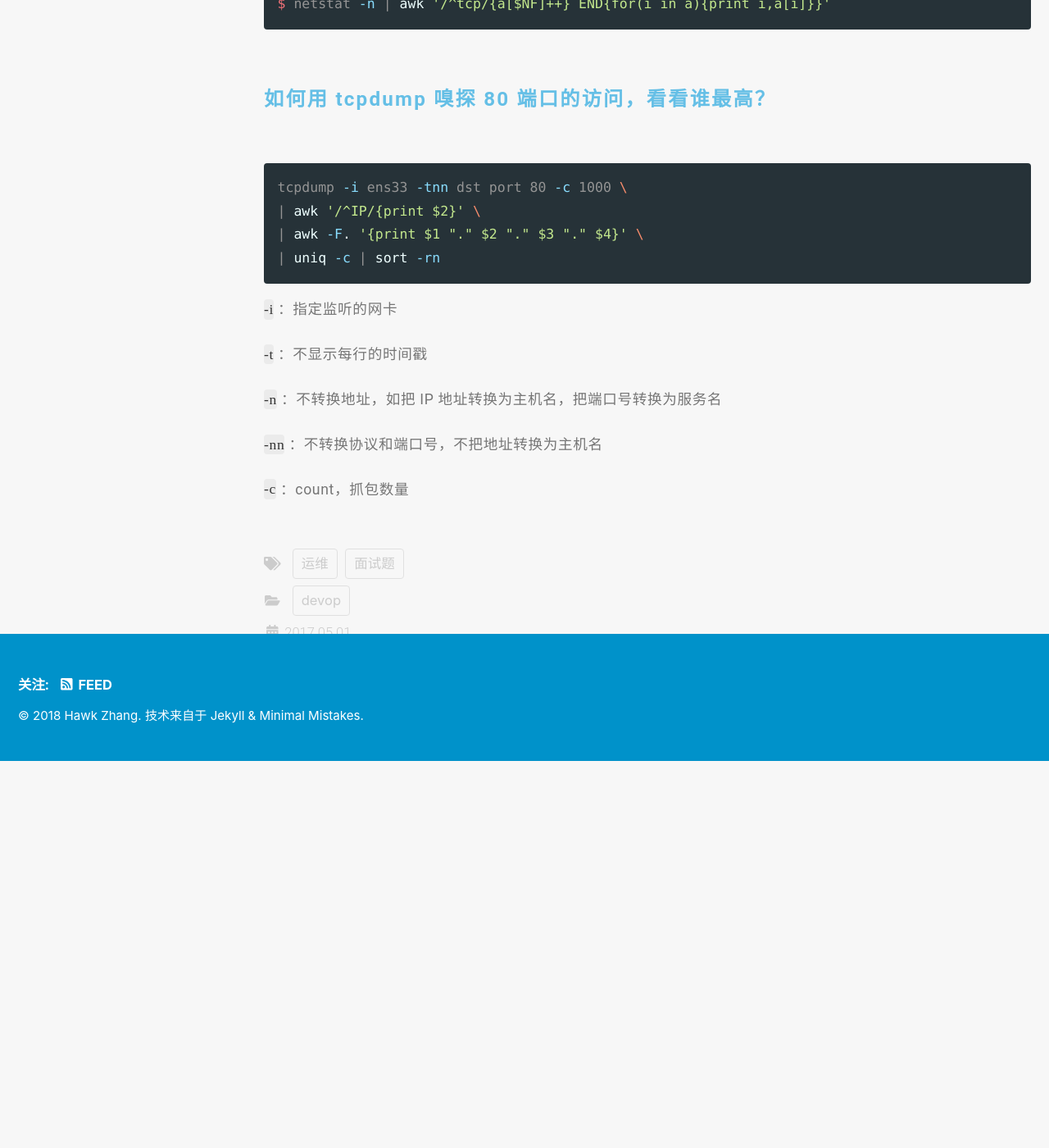
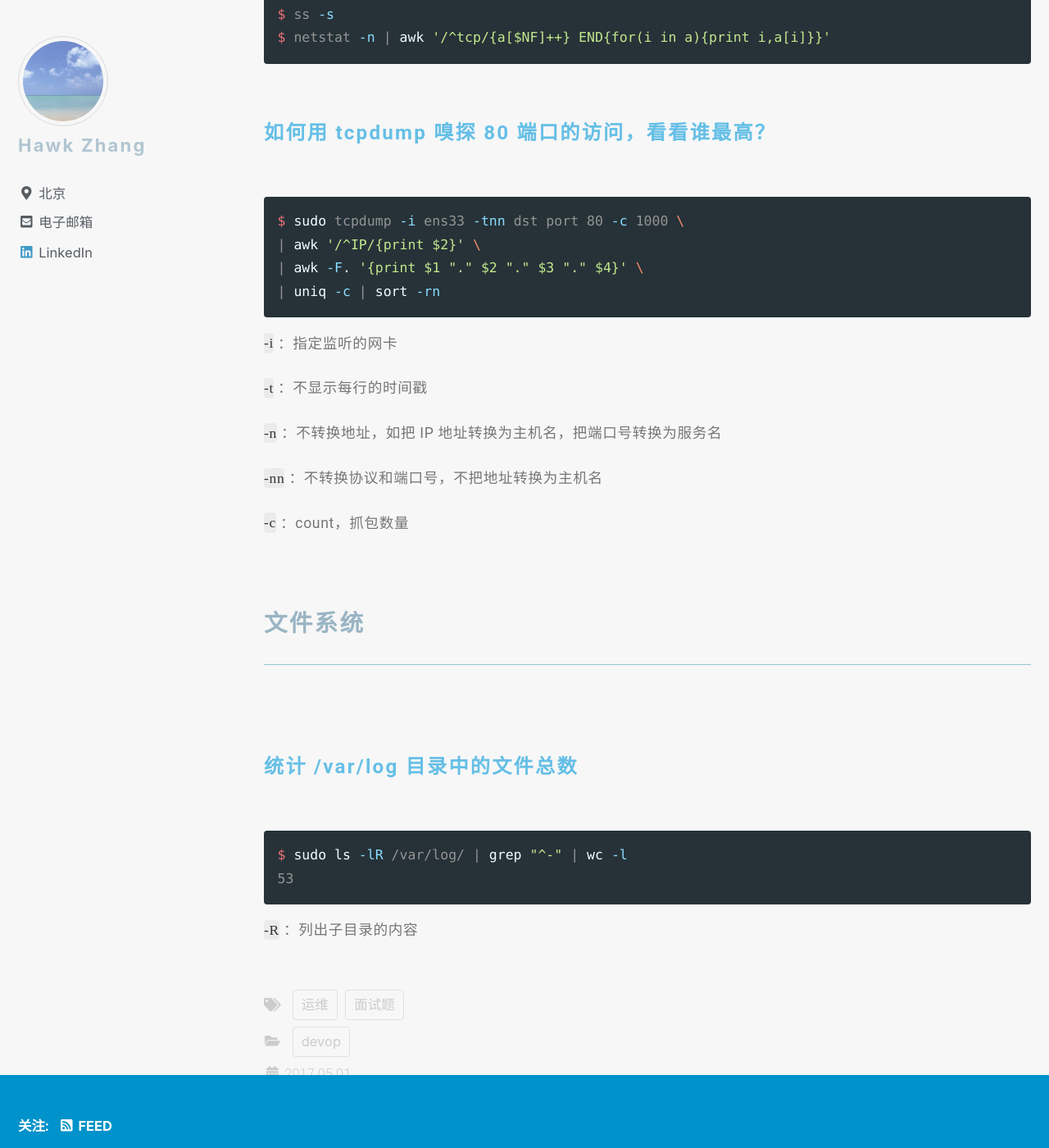
Before and after one commit to narru888/linotes_note, a Jekyll site: the page built from _posts/devop/2017-05-01-interview.md, in a window 1280 px wide and 1400 px high, scrolled down 2243 px. Shown: the whole window at 82% size. Built offline with Jekyll 4.4.1, drawn with Linux system fonts in a browser that asks for light colours; nearby versions of some CDN libraries; a script that is not in the unit is left out; before the commit the page ends 3171 px from its top, so only the background shows below that.

Commit message:
update on 2018-12-07 17:36:01 CST

````diff
--- a/_posts/devop/2017-05-01-interview.md
+++ b/_posts/devop/2017-05-01-interview.md
@@ -73,7 +73,7 @@ $ netstat -n | awk '/^tcp/{a[$NF]++} END{for(i in a){print i,a[i]}}'
 #### 如何用 tcpdump 嗅探 80 端口的访问，看看谁最高？
 
 ```bash
-tcpdump -i ens33 -tnn dst port 80 -c 1000 \
+$ sudo tcpdump -i ens33 -tnn dst port 80 -c 1000 \
 | awk '/^IP/{print $2}' \
 | awk -F. '{print $1 "." $2 "." $3 "." $4}' \
 | uniq -c | sort -rn
@@ -88,3 +88,21 @@ tcpdump -i ens33 -tnn dst port 80 -c 1000 \
 `-nn` ：不转换协议和端口号，不把地址转换为主机名
 
 `-c` ：count，抓包数量
+
+
+
+
+
+
+
+### 文件系统
+
+
+#### 统计 /var/log 目录中的文件总数
+
+```bash
+$ sudo ls -lR /var/log/ | grep "^-" | wc -l
+53
+```
+
+`-R` ：列出子目录的内容
````
